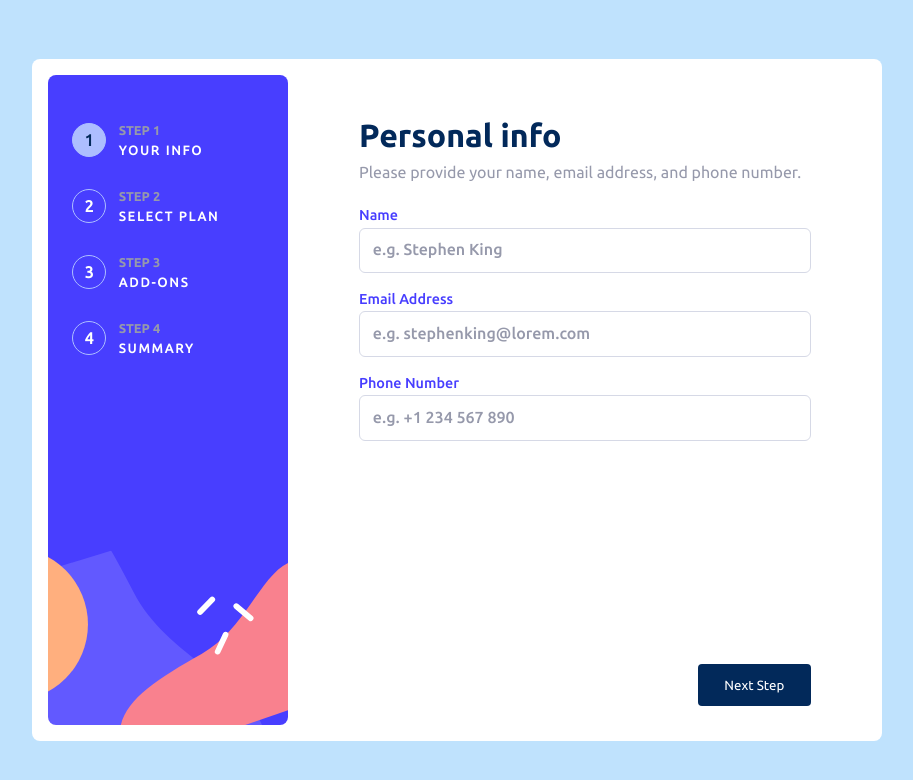
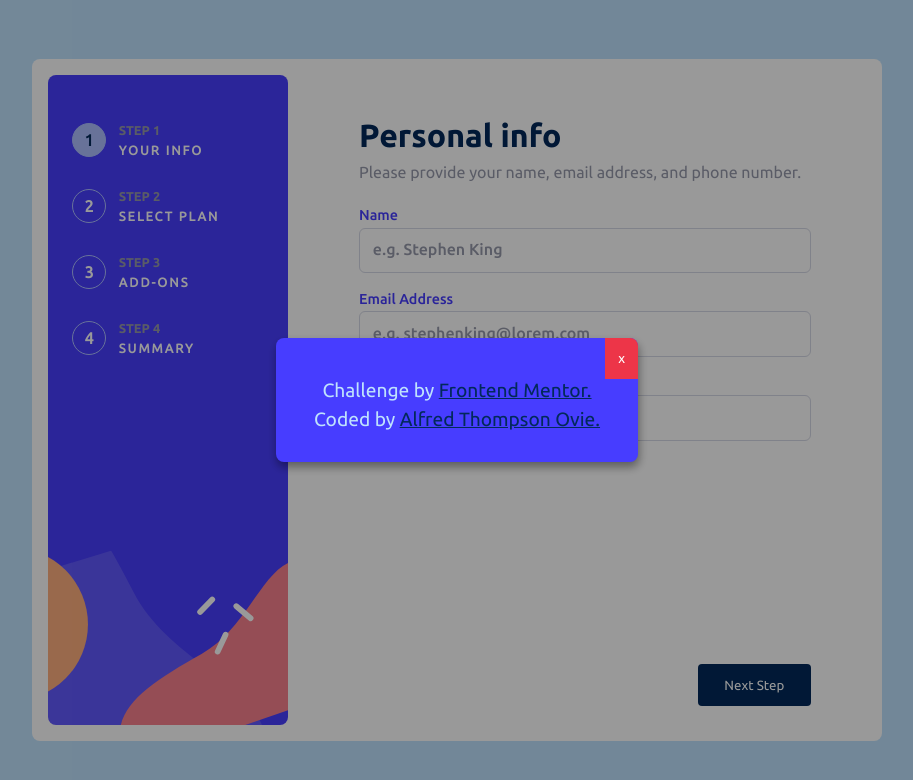
Before and after one commit to alfredthompsonOvie/multi-step-form, a Vue app: page / in a window 1280 px wide. Shown: the top 780 px of the page, without its empty margins (183-1096 px from the left). Built offline with nearby package versions, Linux system fonts and the light colour scheme.

Commit message:
added attribution

```diff
--- a/src/App.vue
+++ b/src/App.vue
@@ -1,4 +1,40 @@
 <template>
+	<transition
+	name="slide"
+	:css="false"
+	@enter="onEnter"
+	>
+	<!-- @leave="onLeave"  -->
+		<div class="attributionContainer" v-if="isloaded">
+			<div class="attribution">
+				<p>
+					Challenge by
+				<a href="https://www.frontendmentor.io?ref=challenge" target="_blank"
+					>Frontend Mentor.</a
+				>
+				</p>
+				<p>
+					Coded by
+					<a
+						href="https://www.linkedin.com/in/alfredthompsonovie/"
+						target="_blank"
+						>Alfred Thompson Ovie.</a
+					>
+				</p>
+				<button
+				class="attributionBtn"
+				@click.prevent="isloaded = false"
+				>x</button>
+			</div>
+			<ul class="slide">
+				<li class="slide__li"></li>
+				<li class="slide__li"></li>
+				<li class="slide__li"></li>
+				<li class="slide__li"></li>
+				<li class="slide__li"></li>
+			</ul>
+		</div>
+	</transition>
 	<main>
 		<!-- Sidebar start -->
 		<aside class="tabContainer steps">
@@ -265,7 +301,7 @@
 							<h1 class="label__title">{{ addons.name }}</h1>
 							<p>{{ addons.desc }}</p>
 						</section>
-						<p class="add_ons__price">+${{ addons.price}}/{{ addons.rate }}</p>
+						<p class="add_ons__price">+${{ addons.price }}/{{ addons.rate }}</p>
 					</label>
 				</section>
 
@@ -327,10 +363,6 @@
 		<!-- Thank You -->
 		<ThankYou v-else />
 	</main>
-	<!-- <div class="attribution">
-    Challenge by <a href="https://www.frontendmentor.io?ref=challenge" target="_blank">Frontend Mentor</a>.
-    Coded by <a href="https://www.linkedin.com/in/alfredthompsonovie/" target="_blank">Alfred Thompson Ovie</a>.
-  </div> -->
 </template>
 
 <script setup>
@@ -346,13 +378,13 @@ import ThankYou from "@/components/ThankYou.vue";
 
 import { gsap } from "gsap";
 
-
 const store = useFormValuesStore();
 
 const currentStep = ref(0);
 const showDiscountRate = ref(false); // SHOWS DISCOUNT RATE TEXT ON PLAN STEP
 const showForm = ref(true); //TOGGLE BETWEEN FORM AND THANK YOU COMPONENT
 const editStepCounter = ref(0); //THE CHANGE BTN ON SUMMARY PAGE
+const isloaded = ref(false);
 
 const isMobile = ref(null);
 const windowWidth = ref(null);
@@ -369,59 +401,107 @@ function checkScreen() {
 onMounted(() => {
 	checkScreen();
 	window.addEventListener("resize", checkScreen);
+	runPageAnimation();
+
 });
-onMounted(() => {
+
+
+const runPageAnimation = () => {
 	const tl = gsap.timeline({
 		onComplete: () => {
-			gsap.to([
+			isloaded.value = true;
+			setTimeout(()=> isloaded.value = false, 4000)
+			gsap.to(
+				[
 					"#app",
-				'main',
+					"main",
 					"aside",
-				'.step',
+					".step",
 					".form__contents",
 					".form__navigation",
 					".form__navigation > *",
-			], {
-				clearProps: true
-			})
+				],
+				{
+					clearProps: true,
 				}
+			);
+		},
 	});
-	tl
-		.from('#app', {
+	tl.from("#app", {
 		autoAlpha: 1,
 		// x: 50,
 	})
-		.from('main', {
+		.from("main", {
 			autoAlpha: 0.01,
 			x: 50,
 		})
-		.fromTo('aside', {
+		.fromTo(
+			"aside",
+			{
 				autoAlpha: 0.01,
 				clipPath: "polygon(0 0, 0 0, 0 100%, 0 100%)",
-
-		}, {
+			},
+			{
 				autoAlpha: 1,
-			clipPath: "polygon(100% 0, 0 0, 0 100%, 100% 100%)"
-		})
+				clipPath: "polygon(100% 0, 0 0, 0 100%, 100% 100%)",
+			}
+		)
 		.from(".step", {
 			autoAlpha: 0.01,
 			y: 20,
-			stagger: 0.2
+			stagger: 0.2,
 		})
-		.from(".form__contents", {
+		.from(
+			".form__contents",
+			{
 				autoAlpha: 0.01,
 				y: 20,
-		}, "<")
-		.from(".form__navigation", {
+			},
+			"<"
+		)
+		.from(
+			".form__navigation",
+			{
 				autoAlpha: 0.01,
-		}, "-=0.8")
-		.from(".form__navigation > *", {
+			},
+			"-=0.8"
+		)
+		.from(
+			".form__navigation > *",
+			{
 				x: -20,
 				autoAlpha: 0.01,
-		}, "<")
-});
+			},
+			"<"
+		);
+}
+const onEnter = (el, done) => {
+	const li = el.querySelectorAll('.slide__li');
+	const tl = gsap.timeline()
+	tl
+		.from(li, {
+		x: -10,
+		autoAlpha: 0.01,
+		stagger: 0.2,
+		ease: 'circ',
+		})
+		.from('.attribution', {
+			y: 20,
+			autoAlpha: 0.01,
+			onComplete: done,
+			ease: 'circ',
 
-
+	})
+ }
+// const onLeave = (el, done) => {
+// 	const preloader = el.querySelector('.attributionContainer');
+// 	gsap.from(preloader, {
+// 		y: 20,
+// 		autoAlpha: 0.01,
+// 		ease: 'circ',
+// 		onComplete: done,
+// 	})
+//  }
 // THIS IS V-MODELLED INTO THE FORM AND IT MAKES VALIDATION ON ADDONS STEP WORK============================================================================
 const formData = ref({
 	rate: false,
@@ -448,8 +528,6 @@ const schema = [
 ];
 
 function onSubmit() {
-	// console.log(JSON.stringify(formData, null, 2));
-	// console.log(store.getFormData);
 	const data = store.getFormData;
 	console.log(JSON.stringify(data, null, 2));
 
@@ -595,9 +673,6 @@ const displayAddons = computed(() => {
 	];
 });
 
-
-
-
 function getImageUrl(name) {
 	return new URL(`/src/assets/images/${name}`, import.meta.url).href;
 }
--- a/src/assets/main.css
+++ b/src/assets/main.css
@@ -54,13 +54,56 @@ main {
 	grid-template-rows: 150px 50px auto;
 	/* background-color: green; */
 }
+.attributionContainer {
+	position: fixed;
+	top: 0;
+	left: 0;
+	width: 100%;
+	height: 100%;
+	z-index: 99;
+	display: flex;
+	align-items: center;
+	justify-content: center;
+	padding: 1em;
+}
 .attribution {
-	font-size: 11px;
+	background-color: var(--PurplishBlue);
+	font-size: 1.2rem;
+	line-height: 1.5;
 	text-align: center;
-	padding: 1.5em 0;
+	padding: 2em 2em 1.5em;
+	border-radius: 8px;
+	color: var(--LightBlue);
+	box-shadow: 1px 5px 10px rgba(0, 0, 0, 0.4);
+	position: relative;
+	z-index: 80;
+	overflow: hidden;
 }
 .attribution a {
-	color: hsl(228, 45%, 44%);
+	/* color: hsl(228, 45%, 44%); */
+	color: var(--MarineBlue);
+}
+ul.slide {
+	position: absolute;
+	top: 0;
+	left: 0;
+	width: 100%;
+	height: 100%;
+	display: flex;
+	list-style: none;
+}
+ul.slide li {
+	/* background-color: red; */
+	background-color: rgba(0, 0, 0, 0.4);
+	height: 100%;
+	width: 20%;
+}
+.attributionBtn {
+	position: absolute;
+	top: 0;
+	right: 0em;
+	background-color: var(--StrawberryRed);
+	/* cursor: pointer; */
 }
 button {
 	border: 0;
@@ -144,7 +187,7 @@ form {
 	position: relative;
 	overflow: hidden;
 }
-.feedback{
+.feedback {
 	grid-row: 2/-1;
 	grid-column: 1/-1;
 	position: relative;
```
Lines whose indentation alone changed are shown as unchanged.
